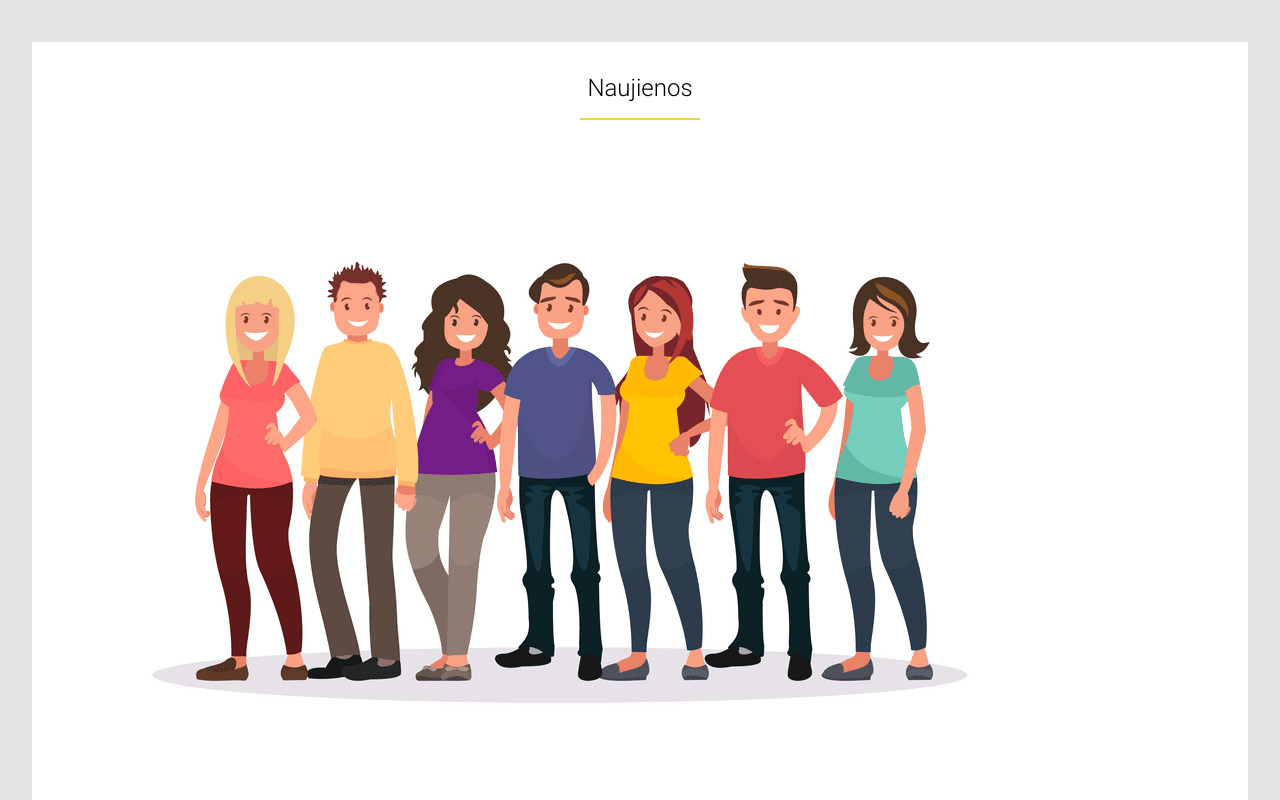
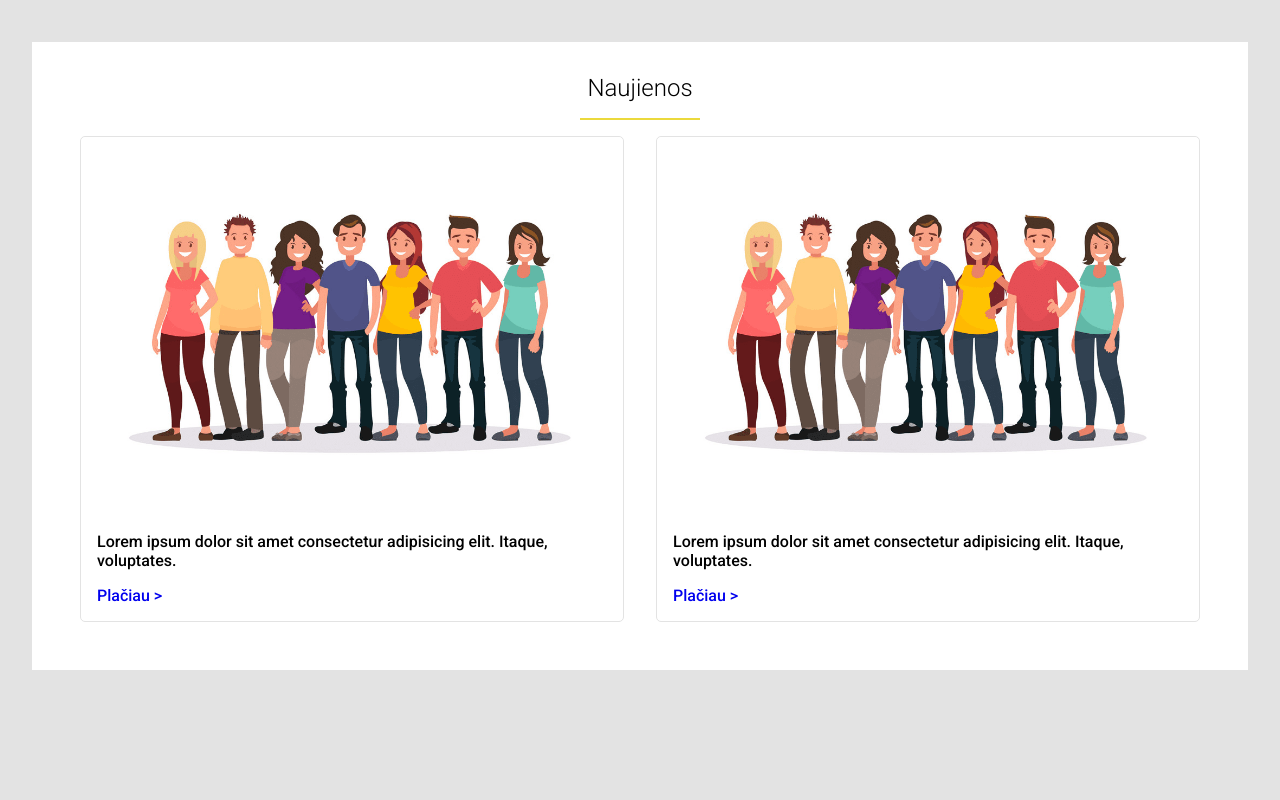
Before and after one commit to rokasandreikenas/lietuvos-pastas-VIGI26, a plain HTML site: page index.html in a window 1280 px wide. Shown: the part 600-1400 px from the top of the page. After the commit the page ends 1270 px from the top, so only its background shows below. Drawn offline with Linux system fonts and the light colour scheme.

Commit message:
Style card

```diff
--- a/style.css
+++ b/style.css
@@ -93,3 +93,26 @@ button {
   margin: 0 auto;
   padding-bottom: 16px;
 }
+
+.cards {
+  display: flex;
+  justify-content: space-between;
+}
+
+.card {
+  width: 48%;
+  margin: 16px;
+  border: 1px solid #e3e3e3;
+  border-radius: 5px;
+  padding-bottom: 16px;
+}
+
+.card .card-image img {
+  width: 100%;
+  border-top-left-radius: 5px;
+  border-top-right-radius: 5px;
+}
+
+.card .card-text, .card a {
+  padding: 16px;
+}
```
